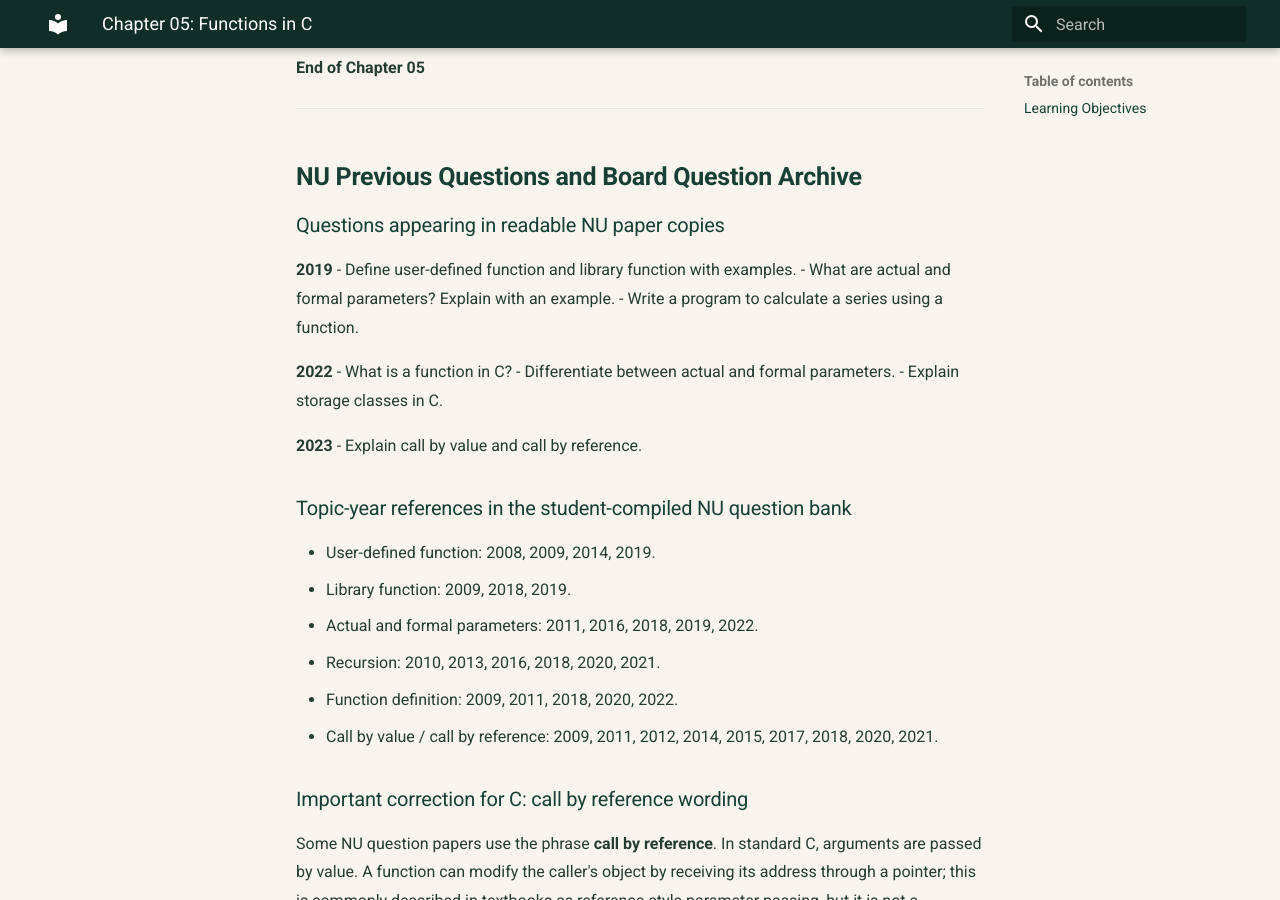
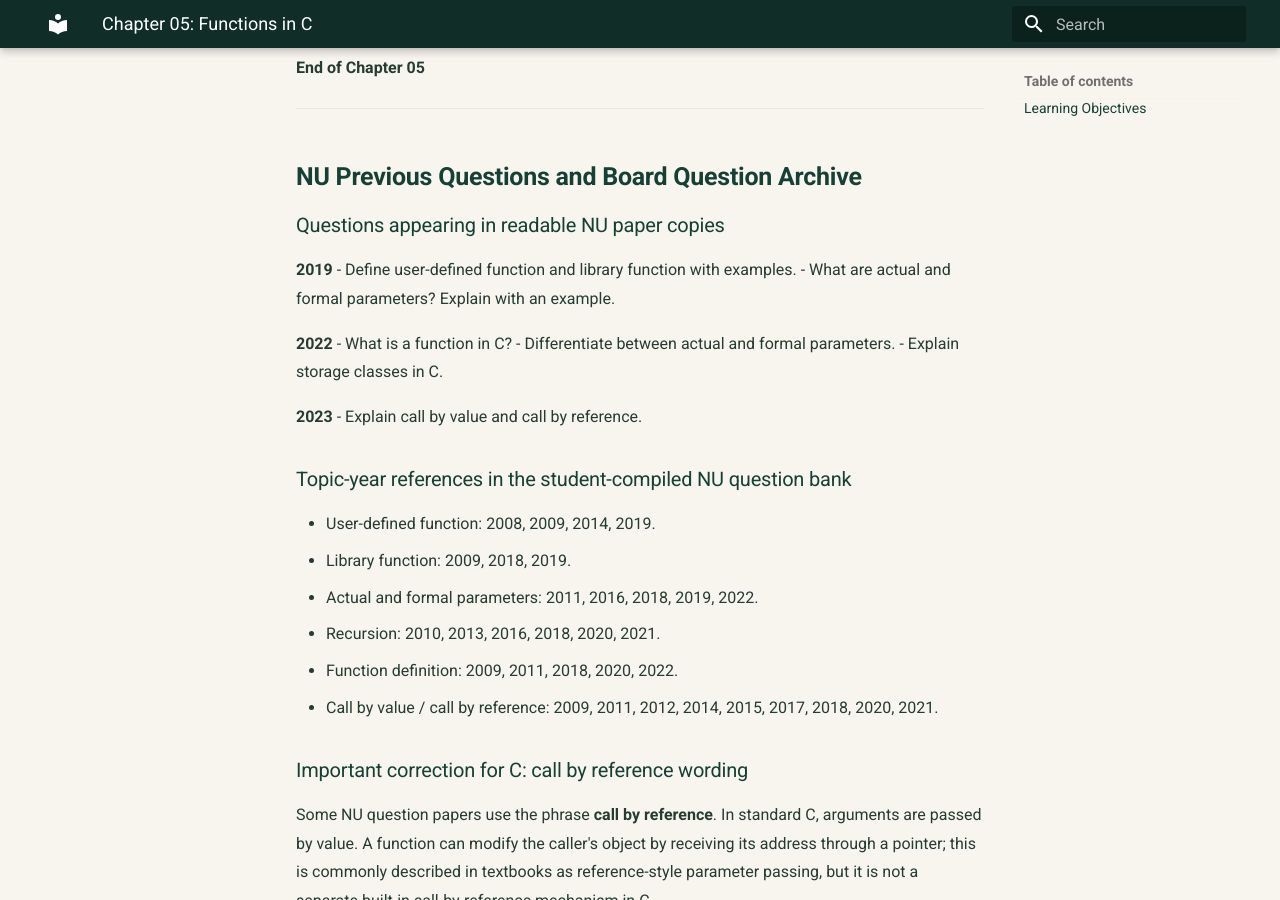
Before and after one commit to taimiyatahsin0-png/nu-cse-notes-store, an MkDocs documentation site: the page built from docs/subjects/spl/chapter-05-functions.md, in a window 1280 px wide and 900 px high, scrolled down 11420 px. Built offline with MkDocs 1.6.1 and Material for MkDocs 9.7.7, drawn with Linux system fonts in a browser that asks for light colours.

Commit message:
Remove unsupported year-specific SPL question attribution

```diff
--- a/docs/subjects/spl/chapter-05-functions.md
+++ b/docs/subjects/spl/chapter-05-functions.md
@@ -427,7 +427,6 @@ Scope is the region of a program in which an identifier can be accessed.
 **2019**
 - Define user-defined function and library function with examples.
 - What are actual and formal parameters? Explain with an example.
-- Write a program to calculate a series using a function.
 
 **2022**
 - What is a function in C?
```
